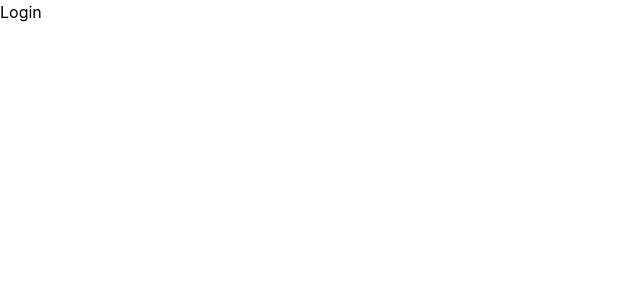
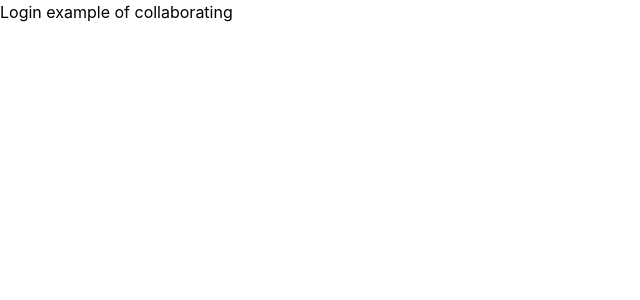
Before and after one commit to DevUp-Umbb-Club/Event-Management-Website, a React (Vite) app: page /login in a window 1280 px wide. Shown: the top 300 px of the page, without its empty margins (0-640 px from the left). Built offline with nearby package versions, Linux system fonts and the light colour scheme.

Commit message:
added text to login page

```diff
--- a/src/pages/Login/Login.jsx
+++ b/src/pages/Login/Login.jsx
@@ -1,6 +1,6 @@
 import './Login.css';
 const Login = () => {
-  return <div>Login</div>;
+  return <div>Login example of collaborating </div>;
 };
 
 export default Login;
```
